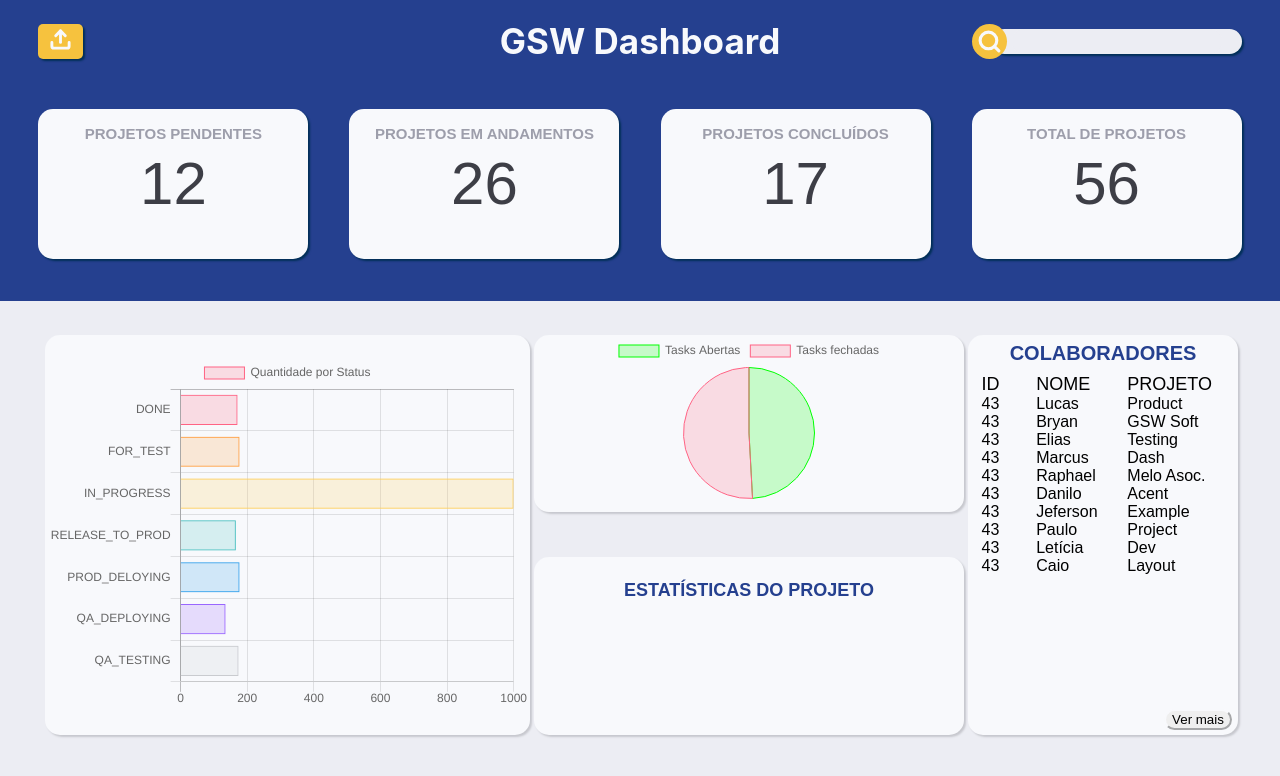
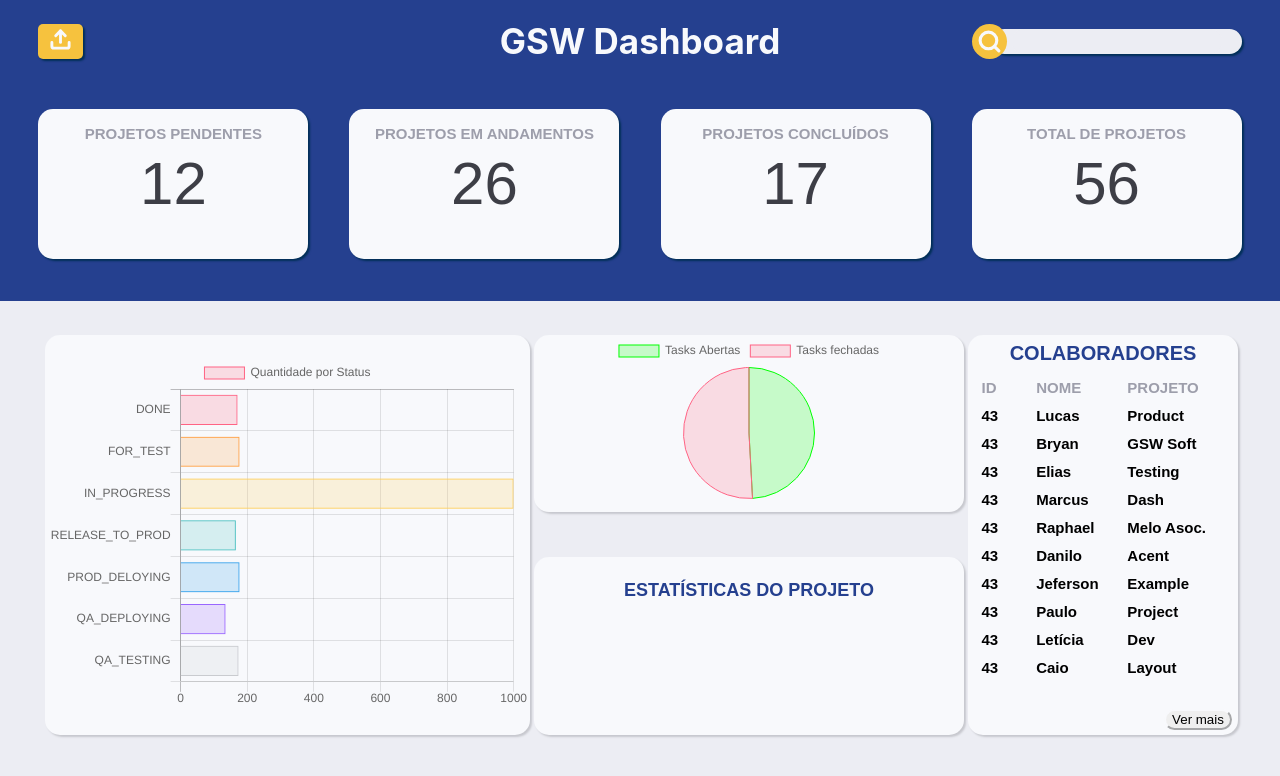
Before and after one commit to Time-1-ADS/ProjetoGSW, a Flask app: page / in a window 1280 px wide. Shown: the top 776 px of the page. Run offline with Flask 2, Linux system fonts and the light colour scheme; some libraries are stand-ins or nearby versions.

Commit message:
edição das fontes na tabela

```diff
--- a/SPRINT_2/codes/web/static/css/style.css
+++ b/SPRINT_2/codes/web/static/css/style.css
@@ -271,11 +271,20 @@ h1{
 
 .tabt{
     font-family: Arial, Helvetica, sans-serif;
-    font-size: large;
+    font-style: normal;
+    font-weight: bold;
+    font-size: 15px;
+    line-height: 28px;
+    color: #9D9EAB;
 }
 
 .tabc{
     font-family: Arial, Helvetica, sans-serif;
+    font-style: normal;
+    font-weight: bold;
+    font-size: 15px;
+    line-height: 28px;
+    color: black;
     display: flex;
     align-content: space-between;
 }
--- a/SPRINT_2/codes/web/templates/index.html
+++ b/SPRINT_2/codes/web/templates/index.html
@@ -6,7 +6,7 @@
     <meta http-equiv="X-UA-Compatible" content="IE=edge">
     <meta name="viewport" content="width=device-width, initial-scale=1.0">
     <title>Dashboard Geral</title>
-    <!-- <link href="../static/css/style.css" rel="stylesheet"> -->
+    <link href="../static/css/style.css" rel="stylesheet">
     <link rel="stylesheet" type="text/css" href="{{ url_for('static',filename='css/style.css') }}">
 
 
@@ -127,7 +127,7 @@
     </div>
     <script src="https://cdnjs.cloudflare.com/ajax/libs/Chart.js/2.8.0/Chart.js"></script>
 
-    <!-- <script src="../static/js/main.js"></script> -->
+     <script src="../static/js/main.js"></script>
     <script src="{{ url_for('static',filename='js/main.js') }}"> </script>
 
 </body>
```
